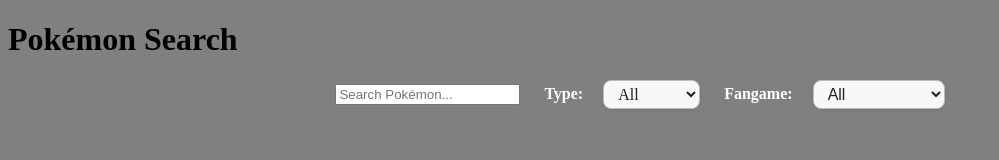
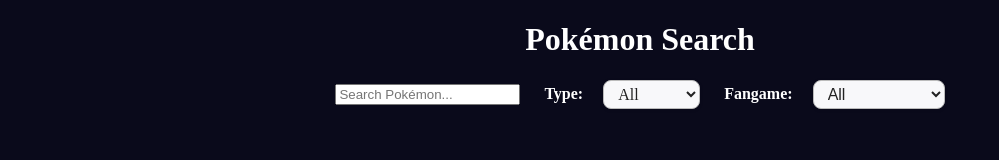
Before and after one commit to BeeruhBeement/StrategyDexWebsite, a website: page index.html in a window 1280 px wide. Shown: the whole page, without its empty margins (0-999 px from the left). Drawn offline with nearby package versions, Linux system fonts and the light colour scheme; no server answers.

Commit message:
make it look less ugly

```diff
--- a/analysis.js
+++ b/analysis.js
@@ -252,6 +252,7 @@
                 floatContainer.style.padding = '10px';
                 floatContainer.style.boxShadow = '0 2px 6px rgba(0,0,0,0.2)';
                 floatContainer.style.textAlign = 'center';
+                floatContainer.style.background = 'rgba(85, 55, 195, 1)';
                 const label = document.createElement('div');
                 label.textContent = 'Evolutions';
                 label.style.fontWeight = 'bold';
--- a/styles.css
+++ b/styles.css
@@ -1,3 +1,13 @@
 body {
-  background-color: gray;
+  background-color: #0A0A1B;
 }
+body {
+  color: white;
+}
+h1 {
+  color: white;
+  text-align: center;
+}
+h2 {
+  color: white;
+}
```
